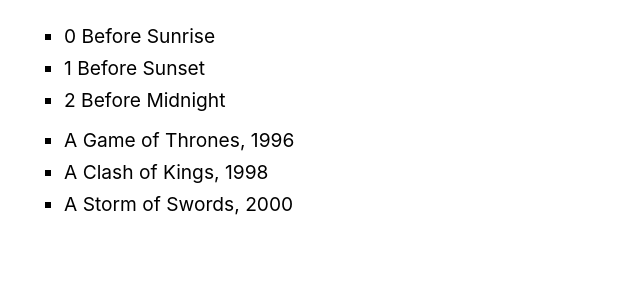
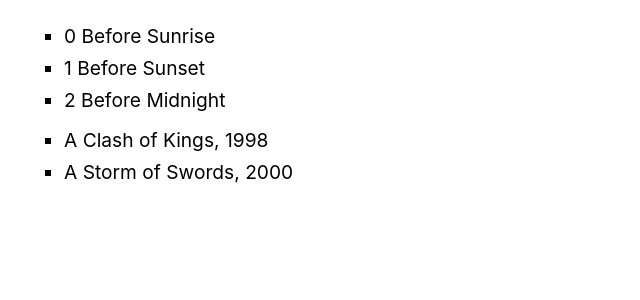
Before and after one commit to stumpf-alexandre/origamid, a React (Vite) app in the folder Modulo2/jsxComArrays/: page / in a window 1280 px wide. Shown: the top 300 px of the page, without its empty margins (0-640 px from the left). Built offline with nearby package versions, Linux system fonts and the light colour scheme.

Commit message:
filtrando os dados do array e passando apenas os dados impertinentes

```diff
--- a/Modulo2/jsxComArrays/src/App.jsx
+++ b/Modulo2/jsxComArrays/src/App.jsx
@@ -16,7 +16,7 @@
       ))}
     </ul>
     <ul>
-      {livros.map(({nome, ano}) => (
+      {livros.filter(({ ano }) => ano >= 1998).map(({nome, ano}) => (
         <li key={nome}>{nome}, {ano}</li>
       ))}
     </ul>
```
